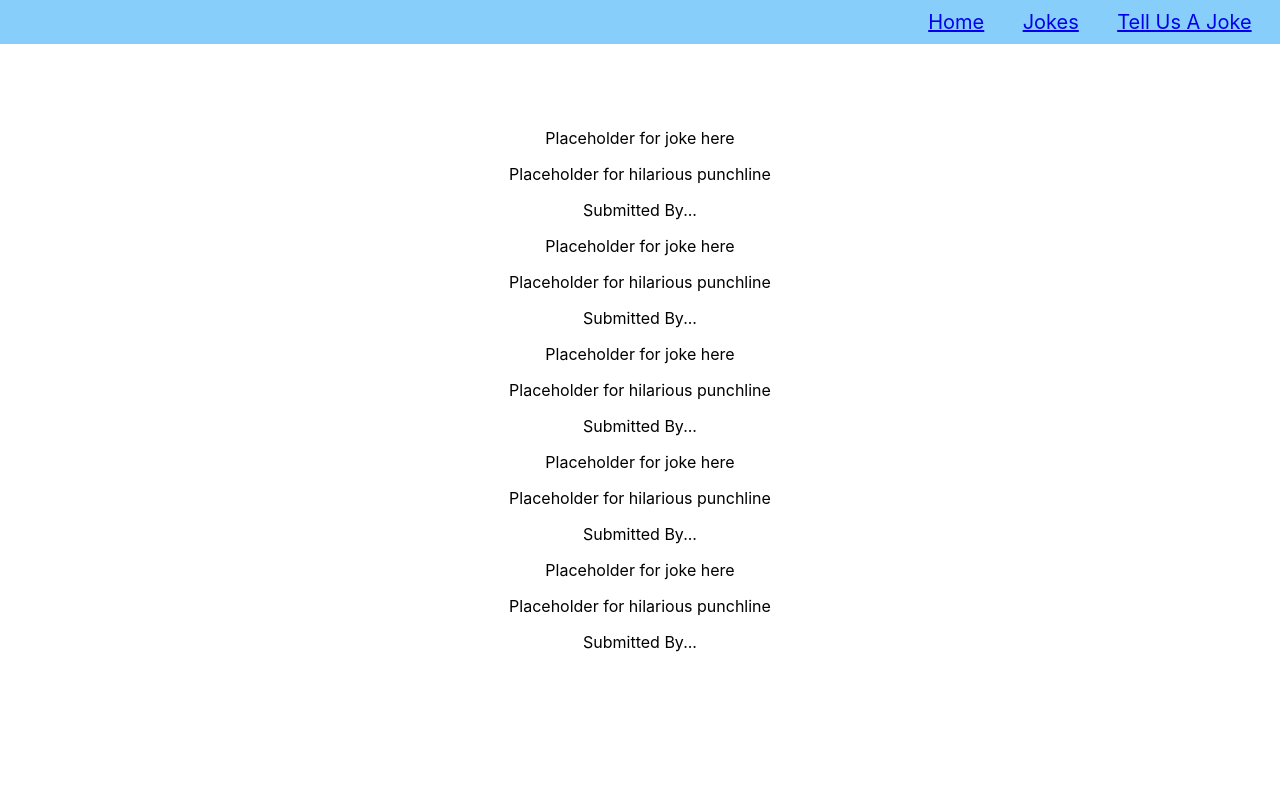
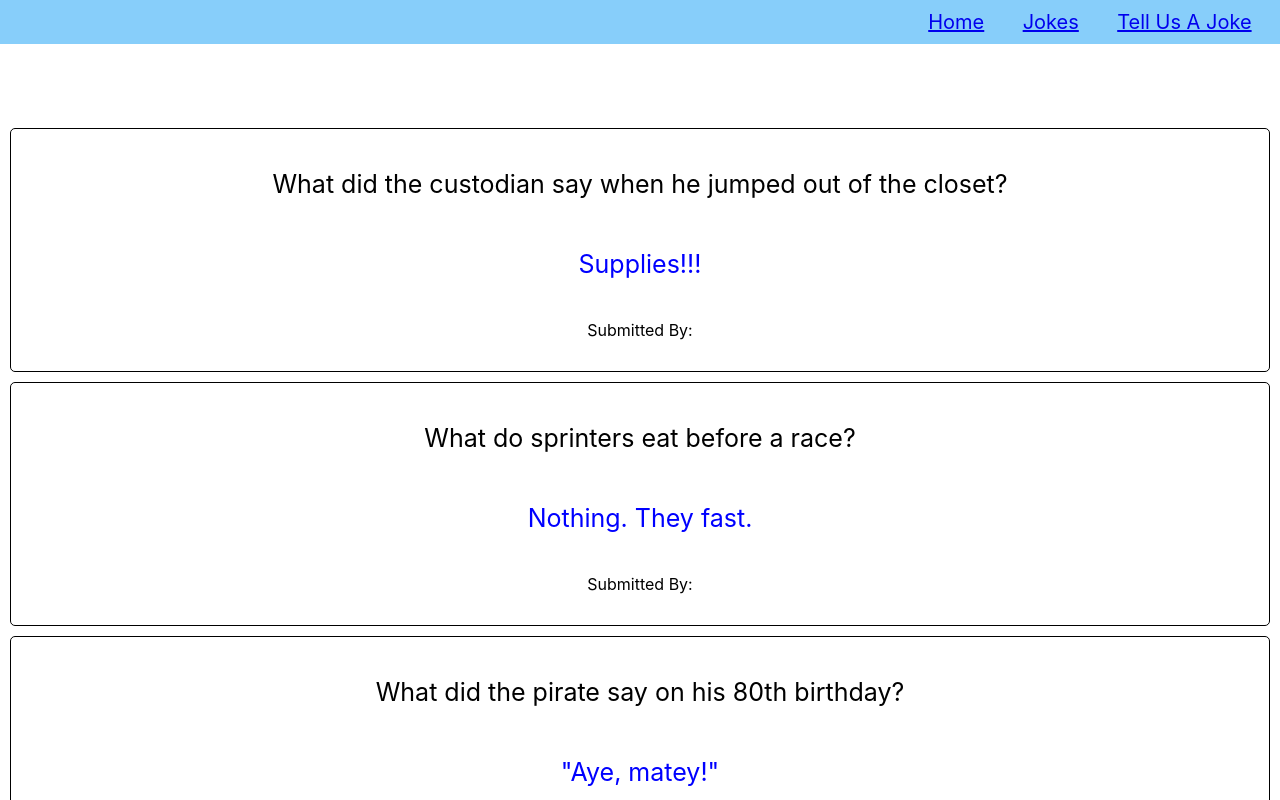
Before and after one commit to CaitlinGreer/chuckles-app, a React (Create React App) app: page /jokes-list in a window 1280 px wide. Shown: the top 800 px of the page. Built offline with nearby package versions, Linux system fonts and the light colour scheme.

Commit message:
input fake data

```diff
--- a/src/JokeCard/JokeCard.js
+++ b/src/JokeCard/JokeCard.js
@@ -1,33 +1,35 @@
 import React, { Component } from 'react'
+
+import './JokeCard.css'
 
 class JokeCard extends Component {
     render() {
         return (
             <div>
-                <div class='user-joke'>
-                    <p>Placeholder for joke here</p>
-                    <p>Placeholder for hilarious punchline</p>
-                    <p>Submitted By...</p>
+                <div className='user-joke'>
+                    <p className='joke'>What did the custodian say when he jumped out of the closet?</p>
+                    <p className='punchline'>Supplies!!!</p>
+                    <p className='user-name'>Submitted By: </p>
                 </div>
-                <div class='user-joke'>
-                    <p>Placeholder for joke here</p>
-                    <p>Placeholder for hilarious punchline</p>
-                    <p>Submitted By...</p>
+                <div className='user-joke'>
+                    <p className='joke'>What do sprinters eat before a race?</p>
+                    <p className='punchline'>Nothing.  They fast.</p>
+                    <p className='user-name'>Submitted By:</p>
                 </div>
-                <div class='user-joke'>
-                    <p>Placeholder for joke here</p>
-                    <p>Placeholder for hilarious punchline</p>
-                    <p>Submitted By...</p>
+                <div className='user-joke'>
+                    <p className='joke'>What did the pirate say on his 80th birthday?</p>
+                    <p className='punchline'>"Aye, matey!"</p>
+                    <p className='user-name'>Submitted By: </p>
                 </div>
-                <div class='user-joke'>
-                    <p>Placeholder for joke here</p>
-                    <p>Placeholder for hilarious punchline</p>
-                    <p>Submitted By...</p>
+                <div className='user-joke'>
+                    <p className='joke'>How do you organize a party in space?</p>
+                    <p className='punchline'>You planet</p>
+                    <p className='user-name'>Submitted By:</p>
                 </div>
-                <div class='user-joke'>
-                    <p>Placeholder for joke here</p>
-                    <p>Placeholder for hilarious punchline</p>
-                    <p>Submitted By...</p>
+                <div className='user-joke'>
+                    <p className='joke'>What kinds of pictures do hermit crabs take?</p>
+                    <p className='punchline'>Shellfies</p>
+                    <p className='user-name'>Submitted By:</p>
                 </div>
             </div>
 
```
